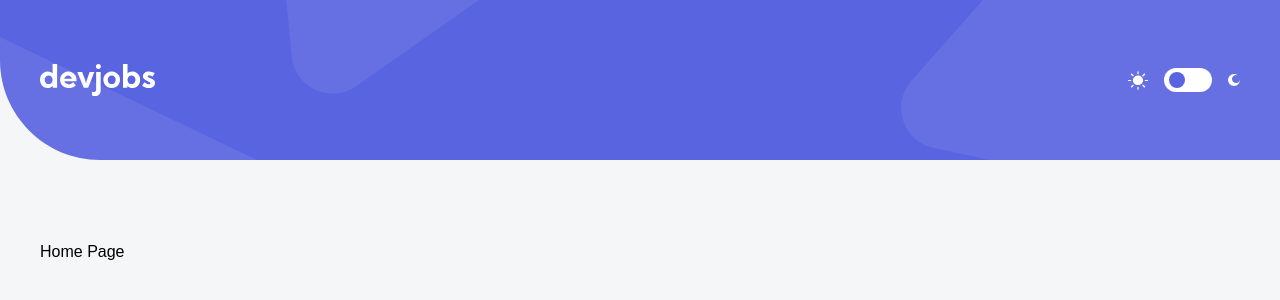
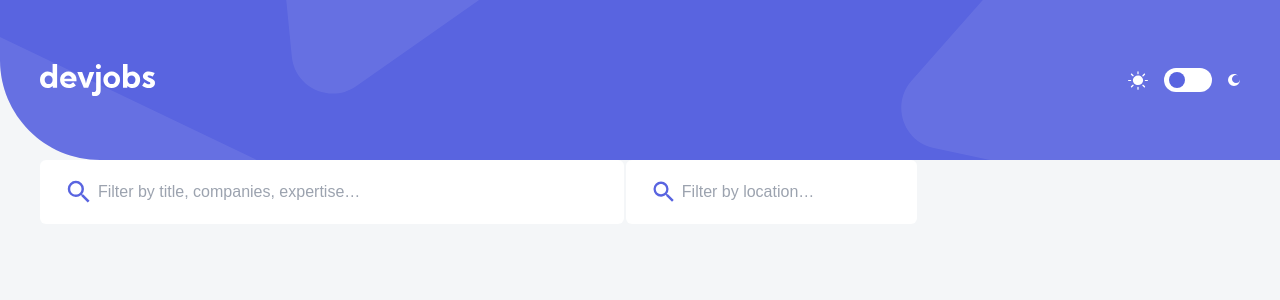
Before and after one commit to wayneleon1/devjobs-web-app, a React (Vite) app: page / in a window 1280 px wide. Shown: the top 300 px of the page. Built offline with nearby package versions, Linux system fonts and the light colour scheme; the HTML template or start-up script is replaced by a standard one.

Commit message:
working on inputs container

```diff
--- a/src/components/UI/HsInput.jsx
+++ b/src/components/UI/HsInput.jsx
@@ -1,14 +1,14 @@
 import React from "react";
 import { MdSearch } from "react-icons/md";
 
-function Input() {
+function Input({ placeholder }) {
   return (
     <div className="py-4 px-6 text-base bg-white rounded-md flex items-center dark:bg-VeryDarkBlue">
       <MdSearch className="text-PrimaryViolet size-8" />
       <input
         type="text"
-        placeholder="Enter desired job..."
-        className="outline-none ml-1 bg-transparent dark:text-white"
+        placeholder={placeholder}
+        className="outline-none ml-1 bg-transparent dark:text-white w-full"
       />
     </div>
   );
--- a/src/pages/Home.jsx
+++ b/src/pages/Home.jsx
@@ -1,7 +1,16 @@
 import React from "react";
-// import JobCard from "../components/JobCard";
+import Input from "../components/UI/HsInput";
 function Home() {
-  return <div className="mt-20">Home Page</div>;
+  return (
+    <div className="grid grid-cols-4 gap-[2px] absolute ">
+      <div className="col-span-2">
+        <Input placeholder="Filter by title, companies, expertise…" />
+      </div>
+      <div className=" col-span-1">
+        <Input placeholder="Filter by location…" />
+      </div>
+    </div>
+  );
 }
 
 export default Home;
```
